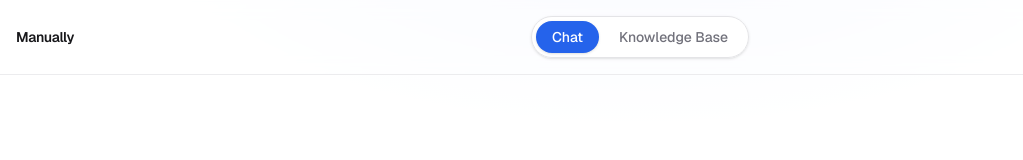
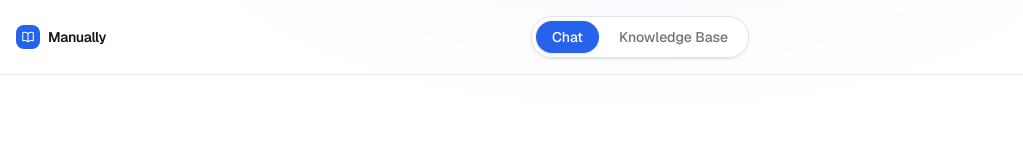
Before and after one commit to ok3dotdev/manually, a Next.js app: page / in a window 1280 px wide. Shown: the top 160 px of the page, without its empty margins (0-1023 px from the left). Built offline with nearby package versions, Linux system fonts and the light colour scheme.

Commit message:
Add nav icon and refresh product screenshots

```diff
--- a/app/nav-tabs.tsx
+++ b/app/nav-tabs.tsx
@@ -13,8 +13,27 @@ export function NavTabs() {
 
   return (
     <nav className="relative flex items-center justify-center gap-4 py-4">
-      <span className="absolute left-4 text-sm font-semibold tracking-tight text-zinc-900 dark:text-white">
-        Manually
+      <span className="absolute left-4 flex items-center gap-2">
+        <span className="flex h-6 w-6 shrink-0 items-center justify-center rounded-lg bg-accent">
+          <svg
+            xmlns="http://www.w3.org/2000/svg"
+            viewBox="0 0 24 24"
+            fill="none"
+            stroke="white"
+            strokeWidth={1.75}
+            className="h-3.5 w-3.5"
+            aria-hidden="true"
+          >
+            <path
+              strokeLinecap="round"
+              strokeLinejoin="round"
+              d="M12 6.042A8.967 8.967 0 006 3.75c-1.052 0-2.062.18-3 .512v14.25A8.987 8.987 0 016 18c2.305 0 4.408.867 6 2.292m0-14.25a8.966 8.966 0 016-2.292c1.052 0 2.062.18 3 .512v14.25A8.987 8.987 0 0018 18a8.967 8.967 0 00-6 2.292m0-14.25v14.25"
+            />
+          </svg>
+        </span>
+        <span className="text-sm font-semibold tracking-tight text-zinc-900 dark:text-white">
+          Manually
+        </span>
       </span>
       <div className="inline-flex items-center gap-1 rounded-full border border-zinc-200 bg-white/80 p-1 shadow-sm backdrop-blur-sm dark:border-zinc-800 dark:bg-zinc-900/80">
         {tabs.map(tab => {
```
Also changed, not shown: 2 other files (tests, documents, lock files or other folders).
